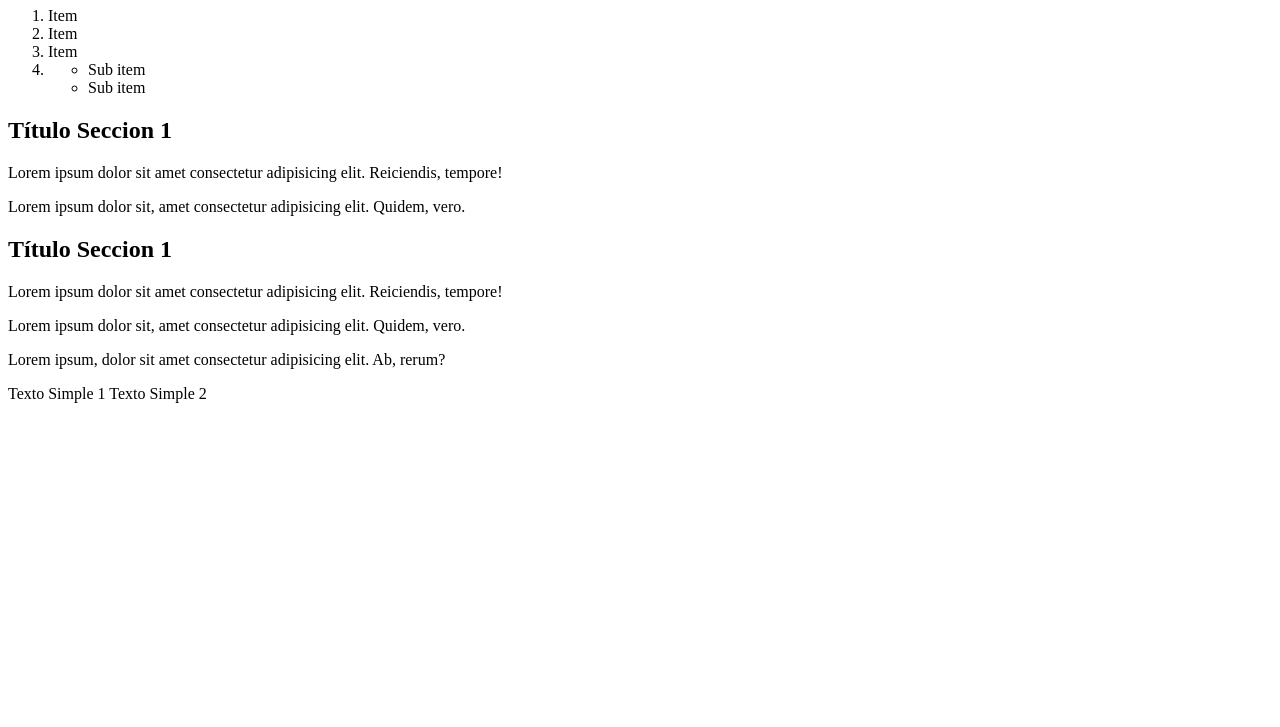
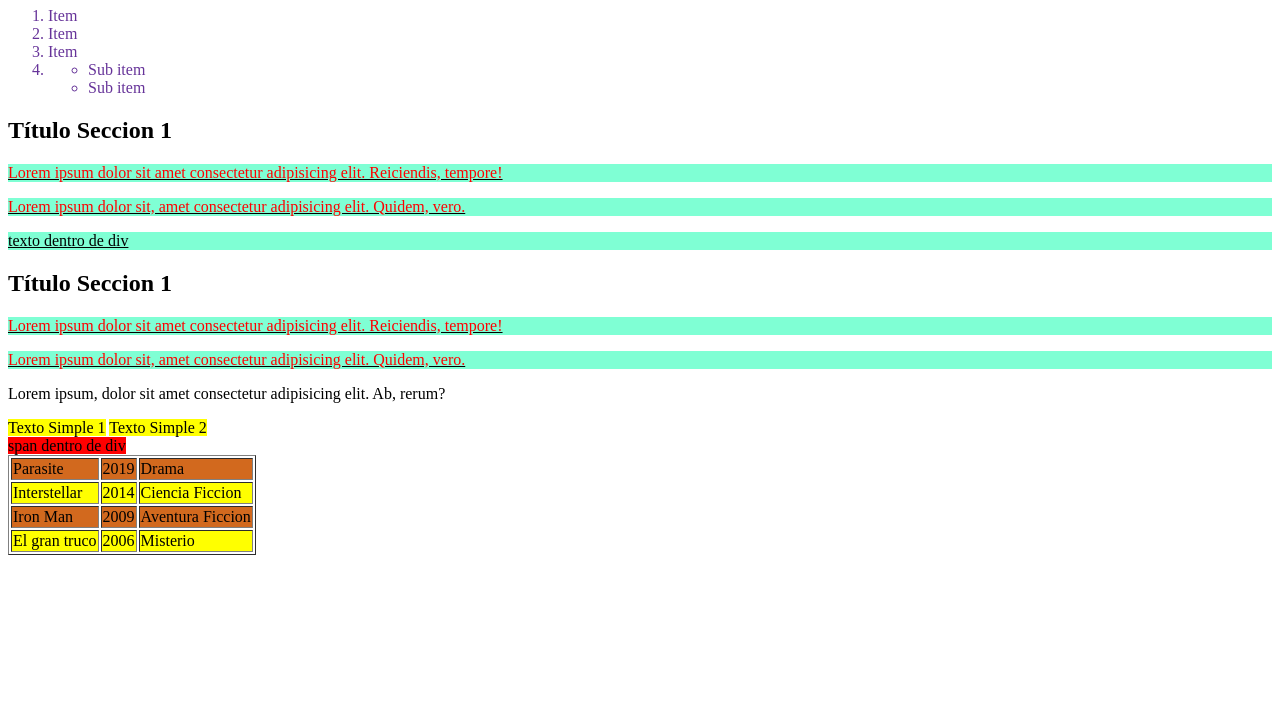
Before and after one commit to JuanSifuentesF/JuanSifuentesF-codigogo, a plain HTML site: page Semana2/Dia2/03-referencias.html in a window 1280 px wide. Shown: the part 73-800 px from the top of the page. Drawn offline with Linux system fonts and the light colour scheme.

Commit message:
PSEUDOCLASES

```diff
--- a/Semana2/Dia2/03-referencias.css
+++ b/Semana2/Dia2/03-referencias.css
@@ -0,0 +1,38 @@
+/*la coma (,) hace referencia a un "y"*/
+h1, article{
+    text-decoration: underline;
+}
+
+/*Todos los p que sean hijos dentro de un article*/
+article p{
+    background-color: aquamarine;
+}
+
+/* > hace referencia a los primeros hijos*/
+ol > li {
+    color: rebeccapurple;
+}
+
+/* > hace referencia a los hijos de article*/
+article > p{
+    color: red;
+}
+
+#caja > span{
+    background-color: yellow;
+}
+
+#caja > div > span{
+    background-color: red;
+}
+
+/*PSEUDOCLASES*/
+/*nth-of-type (numero o un indicador)
+Elementos Impares van dentro del (odd)
+Elementos Pares van dentro del (even)*/
+tr:nth-of-type(odd){
+    background-color: chocolate;
+}
+tr:nth-of-type(even){
+    background-color: yellow;
+}
--- a/Semana2/Dia2/03-referencias.html
+++ b/Semana2/Dia2/03-referencias.html
@@ -28,6 +28,11 @@
             <article>
                 <p>Lorem ipsum dolor sit amet consectetur adipisicing elit. Reiciendis, tempore!</p>
                 <p>Lorem ipsum dolor sit, amet consectetur adipisicing elit. Quidem, vero.</p>
+                <div>
+                    <p>
+                        texto dentro de div
+                    </p>
+                </div>
             </article>
         </section>
         <section class="seccion2">
@@ -45,7 +50,36 @@
         <div id="caja">
             <span>Texto Simple 1</span>
             <span>Texto Simple 2</span>
+            <div>
+                <span>span dentro de div</span>
+            </div>
         </div>
+        <section>
+            <table border="1">
+                <tbody>
+                    <tr>
+                        <td>Parasite</td>
+                        <td>2019</td>
+                        <td>Drama</td>
+                    </tr>
+                    <tr>
+                        <td>Interstellar</td>
+                        <td>2014</td>
+                        <td>Ciencia Ficcion</td>
+                    </tr>
+                    <tr>
+                        <td>Iron Man</td>
+                        <td>2009</td>
+                        <td>Aventura Ficcion</td>
+                    </tr>
+                    <tr>
+                        <td>El gran truco</td>
+                        <td>2006</td>
+                        <td>Misterio</td>
+                    </tr>
+                </tbody>
+            </table>
+        </section>
     </main>
 </body>
 </html>
```
